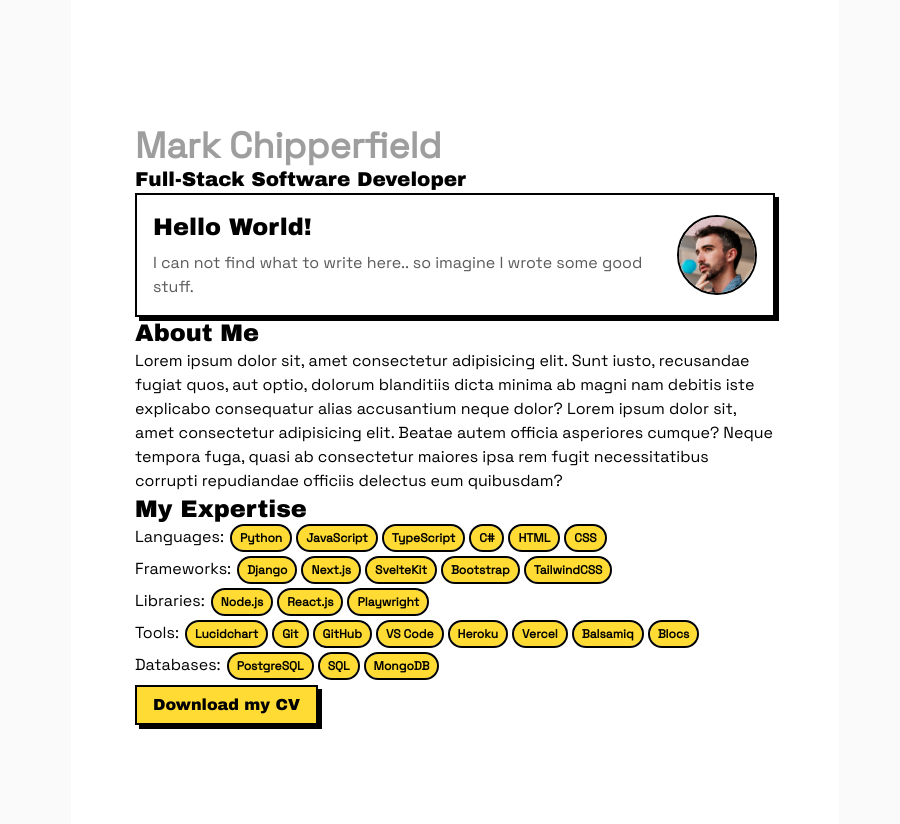
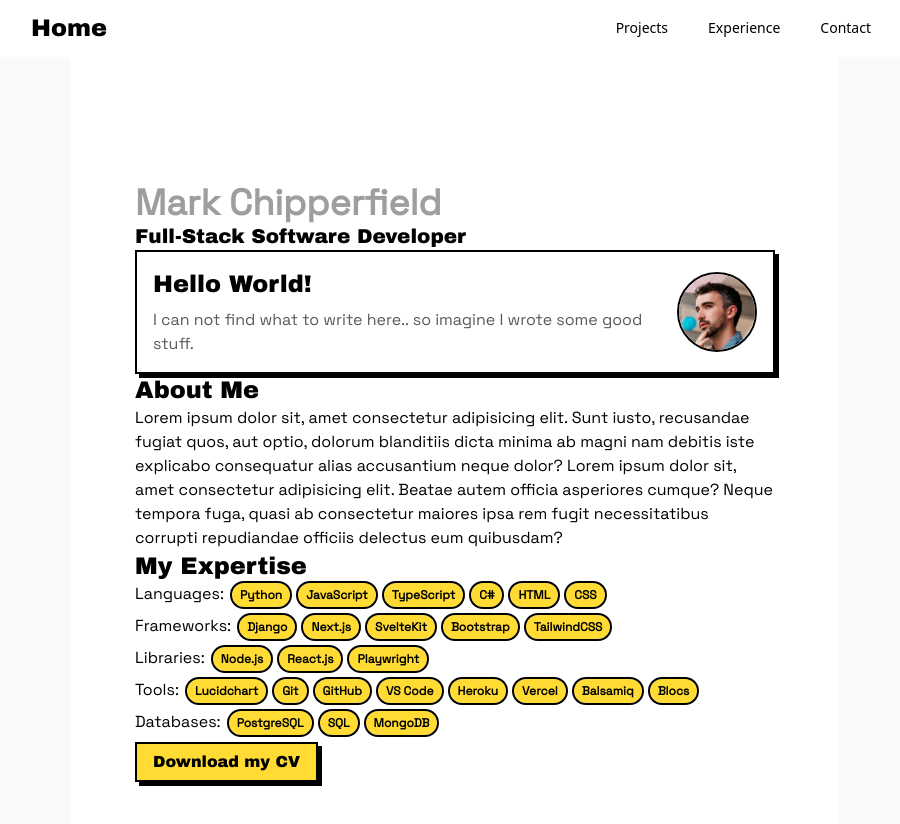
Before and after one commit to MarkChips/portfolio-website, a Next.js app: page / in a window 1280 px wide. Shown: the top 824 px of the page, without its empty margins (185-1085 px from the left). Built offline with nearby package versions, Linux system fonts and the light colour scheme; grey boxes are pictures that could not be loaded.

Commit message:
import Header component to layout.tsx

```diff
--- a/app/layout.tsx
+++ b/app/layout.tsx
@@ -2,6 +2,7 @@ import { Archivo_Black, Space_Grotesk } from "next/font/google";
 import './globals.css';
 import { ThemeProvider } from "@/components/theme-provider";
 import { ThemeSwitcher } from "@/components/theme-switcher";
+import { Header } from "@/components/header";
 
 const archivoBlack = Archivo_Black({
   subsets: ["latin"],
@@ -34,6 +35,7 @@ export default function RootLayout({
           <div className="absolute right-0 m-3">
             <ThemeSwitcher />
           </div>
+          <Header />
           <div className="flex min-h-screen items-center justify-center bg-zinc-50 font-sans dark:bg-black">
             {children}
           </div>
--- /dev/null
+++ b/components/header.tsx
@@ -0,0 +1,137 @@
+"use client";
+import React from "react";
+import { createPortal } from "react-dom";
+import { MenuToggleIcon } from "@/components/menu-toggle-icon";
+import { Button, buttonVariants } from "@/components/ui/button";
+import { useScroll } from "@/hooks/use-scroll";
+import { cn } from "@/lib/utils";
+import { Text } from "./retroui/Text";
+
+export function Header() {
+  const [open, setOpen] = React.useState(false);
+  const scrolled = useScroll(10);
+
+  const links = [
+    {
+      label: "Projects",
+      href: "/projects",
+    },
+    {
+      label: "Experience",
+      href: "/experience",
+    },
+    {
+      label: "Contact",
+      href: "/contact",
+    },
+  ];
+
+  React.useEffect(() => {
+    if (open) {
+      // Disable scroll
+      document.body.style.overflow = "hidden";
+    } else {
+      // Re-enable scroll
+      document.body.style.overflow = "";
+    }
+
+    // Cleanup when component unmounts (important for Next.js)
+    return () => {
+      document.body.style.overflow = "";
+    };
+  }, [open]);
+
+  return (
+    <header
+      className={cn(
+        "sticky top-0 z-50 mx-auto w-full max-w-4xl border-transparent border-b md:rounded-md md:border md:transition-all md:ease-out",
+        {
+          "border-border bg-background/95 backdrop-blur-lg supports-backdrop-filter:bg-background/50 md:top-4 md:max-w-3xl md:shadow":
+            scrolled,
+        }
+      )}
+    >
+      <nav
+        className={cn(
+          "flex h-14 w-full items-center justify-between px-4 md:h-12 md:transition-all md:ease-out",
+          {
+            "md:px-2": scrolled,
+          }
+        )}
+      >
+        <a className="rounded-md p-2 hover:bg-accent" href="/">
+          <Text as="h3">Home</Text>
+        </a>
+        <div className="hidden items-center gap-2 md:flex">
+          {links.map((link, i) => (
+            <a
+              className={buttonVariants({ variant: "ghost" })}
+              href={link.href}
+              key={i}
+            >
+              {link.label}
+            </a>
+          ))}
+        </div>
+        <Button
+          className="md:hidden"
+          onClick={() => setOpen(!open)}
+          size="icon"
+          variant="outline"
+        >
+          <MenuToggleIcon className="size-5" duration={300} open={open} />
+        </Button>
+      </nav>
+
+      <MobileMenu className="flex flex-col justify-between gap-2" open={open}>
+        <div className="grid gap-y-2">
+          {links.map((link) => (
+            <a
+              className={buttonVariants({
+                variant: "ghost",
+                className: "justify-start",
+              })}
+              href={link.href}
+              key={link.label}
+            >
+              {link.label}
+            </a>
+          ))}
+        </div>
+      </MobileMenu>
+    </header>
+  );
+}
+
+type MobileMenuProps = React.ComponentProps<"div"> & {
+  open: boolean;
+};
+
+function MobileMenu({ open, children, className, ...props }: MobileMenuProps) {
+  if (!open || typeof window === "undefined") {
+    return null;
+  }
+
+  return createPortal(
+    <div
+      className={cn(
+        "bg-background/95 backdrop-blur-lg supports-backdrop-filter:bg-background/50",
+        "fixed top-14 right-0 bottom-0 left-0 z-40 flex flex-col overflow-hidden border-y md:hidden"
+      )}
+      id="mobile-menu"
+    >
+      <div
+        className={cn(
+          "data-[slot=open]:zoom-in-97 ease-out data-[slot=open]:animate-in",
+          "size-full p-4",
+          className
+        )}
+        data-slot={open ? "open" : "closed"}
+        {...props}
+      >
+        {children}
+      </div>
+    </div>,
+    document.body
+  );
+}
--- /dev/null
+++ b/components/menu-toggle-icon.tsx
@@ -0,0 +1,54 @@
+"use client";
+import type React from "react";
+import { cn } from "@/lib/utils";
+
+type MenuToggleProps = React.ComponentProps<"svg"> & {
+  open: boolean;
+  duration?: number;
+};
+
+export function MenuToggleIcon({
+  open,
+  className,
+  fill = "none",
+  stroke = "currentColor",
+  strokeWidth = 2.5,
+  strokeLinecap = "round",
+  strokeLinejoin = "round",
+  duration = 500,
+  ...props
+}: MenuToggleProps) {
+  return (
+    <svg
+      className={cn(
+        "transition-transform ease-in-out",
+        open && "-rotate-45",
+        className
+      )}
+      fill={fill}
+      stroke={stroke}
+      strokeLinecap={strokeLinecap}
+      strokeLinejoin={strokeLinejoin}
+      strokeWidth={strokeWidth}
+      style={{
+        transitionDuration: `${duration}ms`,
+      }}
+      viewBox="0 0 32 32"
+      {...props}
+    >
+      <path
+        className={cn(
+          "transition-all ease-in-out",
+          open
+            ? "[stroke-dasharray:20_300] [stroke-dashoffset:-32.42px]"
+            : "[stroke-dasharray:12_63]"
+        )}
+        d="M27 10 13 10C10.8 10 9 8.2 9 6 9 3.5 10.8 2 13 2 15.2 2 17 3.8 17 6L17 26C17 28.2 18.8 30 21 30 23.2 30 25 28.2 25 26 25 23.8 23.2 22 21 22L7 22"
+        style={{
+          transitionDuration: `${duration}ms`,
+        }}
+      />
+      <path d="M7 16 27 16" />
+    </svg>
+  );
+}
--- /dev/null
+++ b/components/ui/button.tsx
@@ -0,0 +1,60 @@
+import * as React from "react"
+import { Slot } from "@radix-ui/react-slot"
+import { cva, type VariantProps } from "class-variance-authority"
+
+import { cn } from "@/lib/utils"
+
+const buttonVariants = cva(
+  "inline-flex items-center justify-center gap-2 whitespace-nowrap rounded-md text-sm font-medium transition-all disabled:pointer-events-none disabled:opacity-50 [&_svg]:pointer-events-none [&_svg:not([class*='size-'])]:size-4 shrink-0 [&_svg]:shrink-0 outline-none focus-visible:border-ring focus-visible:ring-ring/50 focus-visible:ring-[3px] aria-invalid:ring-destructive/20 dark:aria-invalid:ring-destructive/40 aria-invalid:border-destructive",
+  {
+    variants: {
+      variant: {
+        default: "bg-primary text-primary-foreground hover:bg-primary/90",
+        destructive:
+          "bg-destructive text-white hover:bg-destructive/90 focus-visible:ring-destructive/20 dark:focus-visible:ring-destructive/40 dark:bg-destructive/60",
+        outline:
+          "border bg-background shadow-xs hover:bg-accent hover:text-accent-foreground dark:bg-input/30 dark:border-input dark:hover:bg-input/50",
+        secondary:
+          "bg-secondary text-secondary-foreground hover:bg-secondary/80",
+        ghost:
+          "hover:bg-accent hover:text-accent-foreground dark:hover:bg-accent/50",
+        link: "text-primary underline-offset-4 hover:underline",
+      },
+      size: {
+        default: "h-9 px-4 py-2 has-[>svg]:px-3",
+        sm: "h-8 rounded-md gap-1.5 px-3 has-[>svg]:px-2.5",
+        lg: "h-10 rounded-md px-6 has-[>svg]:px-4",
+        icon: "size-9",
+        "icon-sm": "size-8",
+        "icon-lg": "size-10",
+      },
+    },
+    defaultVariants: {
+      variant: "default",
+      size: "default",
+    },
+  }
+)
+
+function Button({
+  className,
+  variant,
+  size,
+  asChild = false,
+  ...props
+}: React.ComponentProps<"button"> &
+  VariantProps<typeof buttonVariants> & {
+    asChild?: boolean
+  }) {
+  const Comp = asChild ? Slot : "button"
+
+  return (
+    <Comp
+      data-slot="button"
+      className={cn(buttonVariants({ variant, size, className }))}
+      {...props}
+    />
+  )
+}
+
+export { Button, buttonVariants }
--- /dev/null
+++ b/hooks/use-scroll.ts
@@ -0,0 +1,22 @@
+"use client";
+import React from "react";
+
+export function useScroll(threshold: number) {
+  const [scrolled, setScrolled] = React.useState(false);
+
+  const onScroll = React.useCallback(() => {
+    setScrolled(window.scrollY > threshold);
+  }, [threshold]);
+
+  React.useEffect(() => {
+    window.addEventListener("scroll", onScroll);
+    return () => window.removeEventListener("scroll", onScroll);
+  }, [onScroll]);
+
+  // also check on first load
+  React.useEffect(() => {
+    onScroll();
+  }, [onScroll]);
+
+  return scrolled;
+}
```
Also changed, not shown: components.json.
